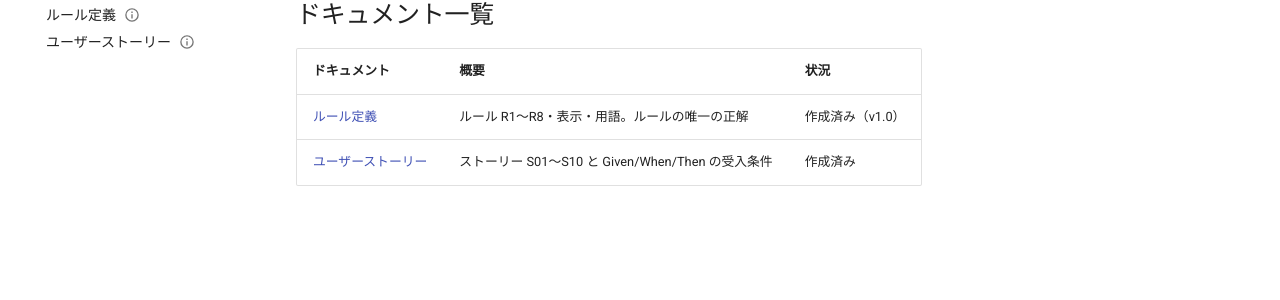
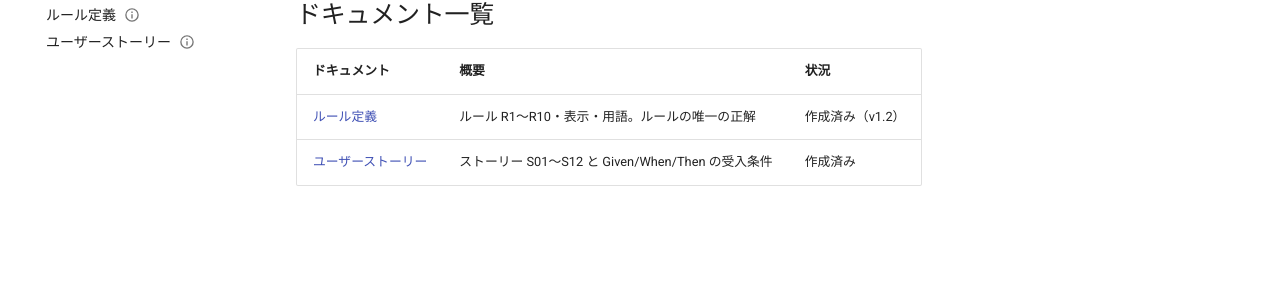
Before and after one commit to k2works/sdd-handson-go-board, an MkDocs documentation site: the page built from docs/requirements/goboard/index.md, in a window 1280 px wide. Shown: the part 296-596 px from the top of the page. Built offline with MkDocs 1.6.1 and Material for MkDocs 9.7.7, drawn with Linux system fonts in a browser that asks for light colours; comment, search, counter and statistics services are not loaded.

Commit message:
docs(goboard): 設計整合性の検証で見つかった不整合を直す
- リリース計画：Bolt 共通の完了条件から人の確認を外し（Bolt 5 の運用に合わせた）、
  U1 の責務から R9 の判定を外した（R9 は対局が判定する。ドメインモデルが正）
- Bolt 1 計画とユーザーストーリーの説明、要件の索引を現状（クリック操作、S01〜S12、
  R1〜R10、ルール定義 v1.2）に合わせた

Co-Authored-By: Claude Opus 5.5 <noreply@anthropic.com>
Claude-Session: https://claude.ai/code/session_01XJaVhfJBdX23SdHKwk7Dje

```diff
--- a/docs/requirements/goboard/index.md
+++ b/docs/requirements/goboard/index.md
@@ -6,5 +6,5 @@ GoBoard（2 人が犬と猫の駒を交互に置き、同じ種類の駒を先
 
 | ドキュメント | 概要 | 状況 |
 | :--- | :--- | :--- |
-| [ルール定義](./ルール定義.md) | ルール R1〜R8・表示・用語。ルールの唯一の正解 | 作成済み（v1.0） |
-| [ユーザーストーリー](./ユーザーストーリー.md) | ストーリー S01〜S10 と Given/When/Then の受入条件 | 作成済み |
+| [ルール定義](./ルール定義.md) | ルール R1〜R10・表示・用語。ルールの唯一の正解 | 作成済み（v1.2） |
+| [ユーザーストーリー](./ユーザーストーリー.md) | ストーリー S01〜S12 と Given/When/Then の受入条件 | 作成済み |
```
Also changed, not shown: docs/development/goboard/bolt_1_plan.md (+1 -1 lines), docs/development/goboard/release_plan.md (+5 -3 lines), docs/log.md (+1 -0 lines), docs/requirements/goboard/ユーザーストーリー.md (+1 -1 lines).
